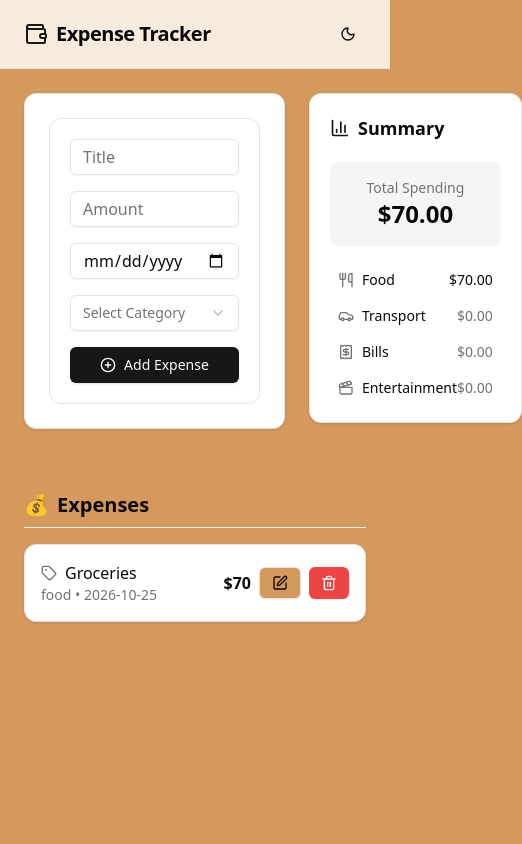
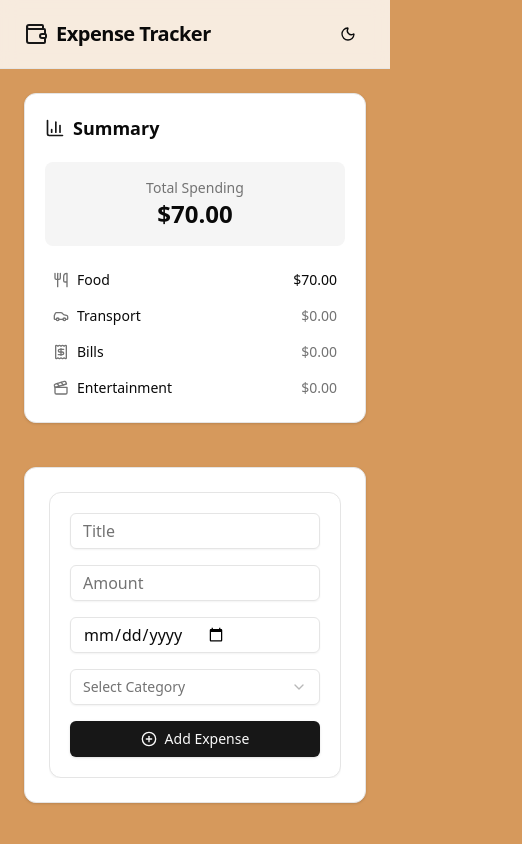
Before and after one commit to edosao/expense-tracker, a React (Vite) app: page / in a window 390 px wide. Shown: the top 844 px of the page, 522 px wide, since content can reach past the window. Built offline with nearby package versions, Linux system fonts and the light colour scheme.

Commit message:
Improve responsive layout

```diff
--- a/src/App.tsx
+++ b/src/App.tsx
@@ -54,7 +54,7 @@ export default function App() {
     <div className="min-h-screen bg-background text-foreground">
       <Header />
 
-      <main className="p-6 flex justify-between gap-6">
+      <main className="p-6 flex justify-between flex-col-reverse lg:flex-row gap-6">
         <div className="flex-1 max-w-[400px] ">
           <Card className="p-6 space-y-4">
             <div
```
